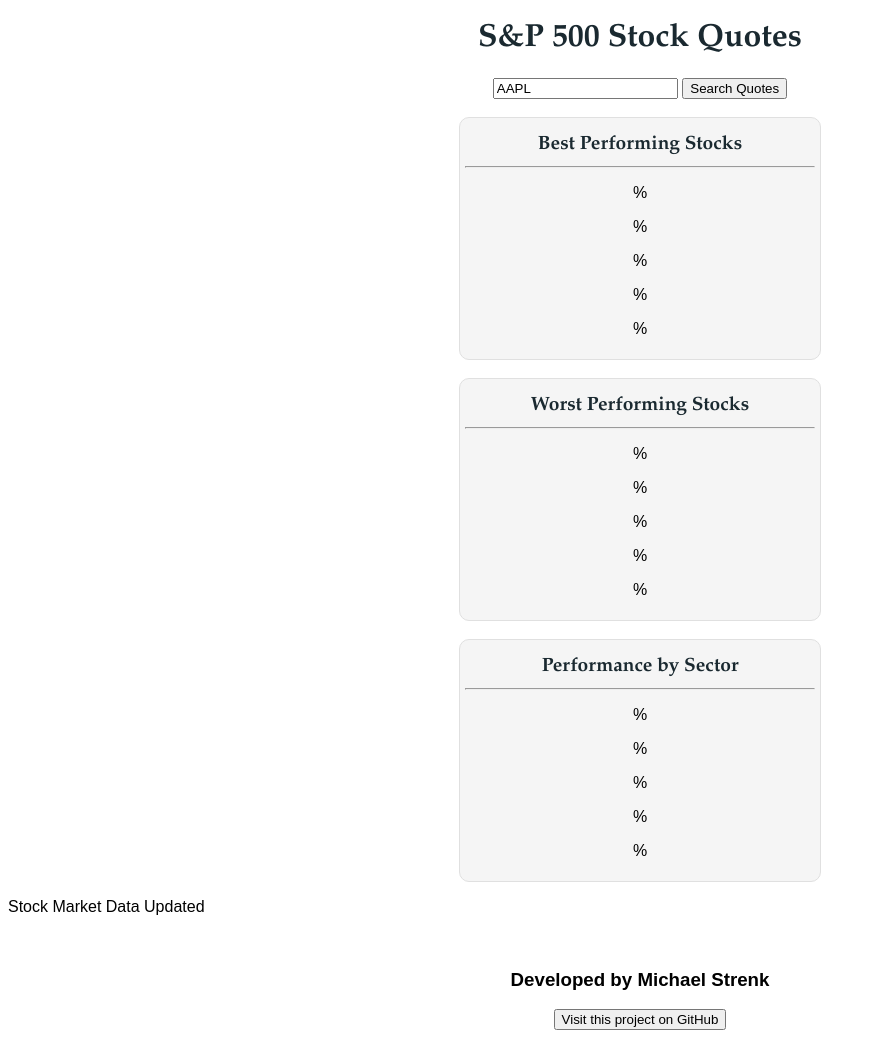
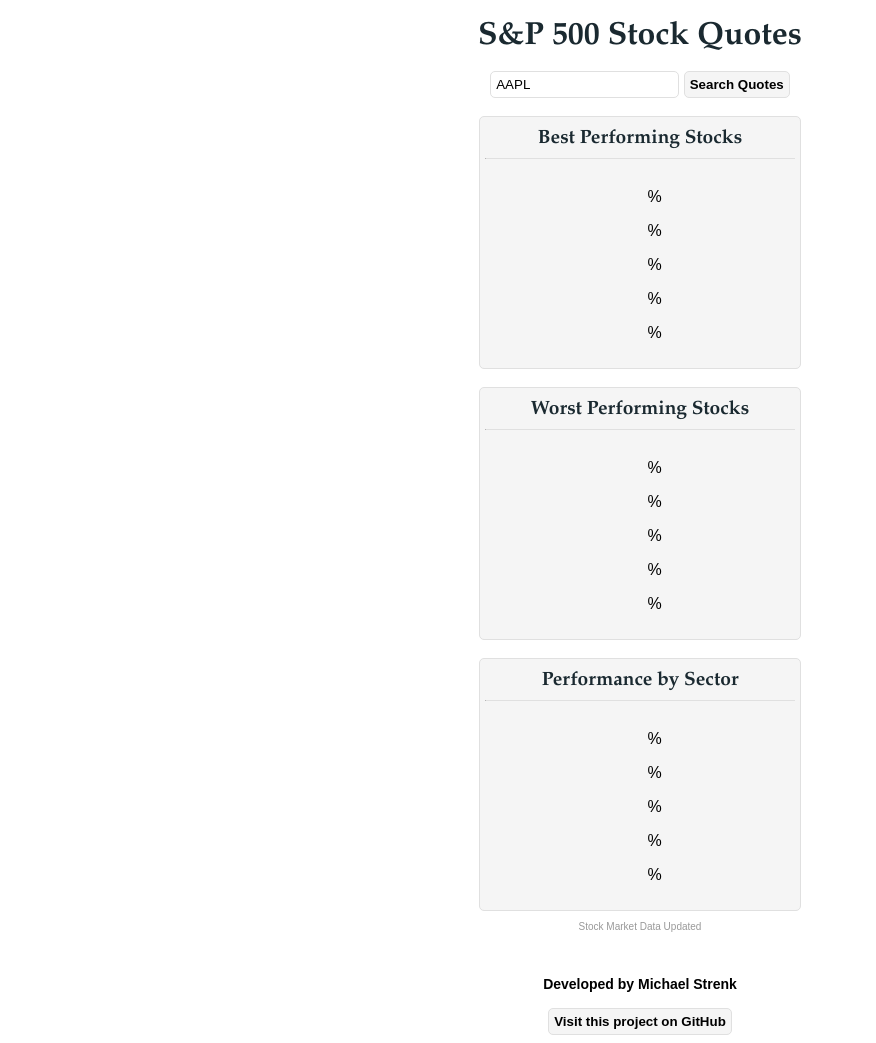
Before and after one commit to MikeStrenk/Stock-Grabber, a Flask app: template templates/index.html in a window 1280 px wide. Shown: the whole page, without its empty margins (0-876 px from the left). Run offline with Flask 2, Linux system fonts and the light colour scheme; the template is opened without the code that fills it, so the values that code supplies are empty; some libraries are stand-ins or nearby versions.

Commit message:
added button, dates and h3 styling

```diff
--- a/static/styles.css
+++ b/static/styles.css
@@ -1,8 +1,10 @@
 body            { font-family: sans-serif; background: #FFF; }
 a               { color: #286DA8; }
-h1, h2          { color: #1A2930; font-family: 'Garamond'; margin: 10px; text-align: center;}
+h1, h2          { color: #1A2930; font-family: 'Palatino'; margin: 5px; text-align: center;}
 h1              { text-align: center; padding: 10px; }
 h2              { font-size: 1.2em; }
+h3              { font-size: 14px; }
+hr              { border-color: #E0E0E0; height: 0px; border: 1; border-top: 1px}
 
 .top {
   margin-left: auto;
@@ -10,35 +12,68 @@
   text-align:center;
 }
 
-.search {
-  margin-left: auto;
-  margin-right: auto;
-  float: right;
-  display: inline;
-  vertical-align: middle;
+.search_field {
+  padding: 5px;
+  border:	1px solid #E0E0E0;
+  border-radius: 5px
+}
+
+.button {
+  padding: 5px;
+  background-color:	#F5F5F5;
+  border:	1px solid #E0E0E0;
+  font-weight: bold;
+  border-radius: 5px;
+  text-decoration:none;
+}
+
+.button a {
+  padding: 5px;
+  background-color:	#F5F5F5;
+  border:	1px solid #E0E0E0;
+  font-weight: bold;
+  border-radius: 5px;
+  text-decoration:none;
+}
+
+.button:hover {
+  padding: 5px;
+  background-color:	#4286f4;
+  border:		1px solid #376fcc;
+  color: #FFF;
+  font-weight:		bold;
+  border-radius: 5px;
+  text-decoration:none;
 }
 
 .graph {
     margin: 0 auto;
-    width: 350px;
+    width: 310px;
     text-align: center;
     background: #F5F5F5;
     padding: 5px;
     border: solid #E0E0E0 1px;
-    border-radius: 10px;
+    border-radius: 5px;
 }
 
-.ticker {
+.tickerDiv {
     text-align: left;
     font-weight: bold;
     display: inline-block;
-    padding: 10px;
+    padding: 5px;
 }
 
-.percent_delta {
+.percent_deltaDiv {
     text-align: right;
+    margin-left: 15px;
     display: inline-block;
-    padding: 10px;
+    padding: 5px;
+}
+
+.dates {
+    color: #999999;
+    font-size: 10px;
+    text-align: center;
 }
 
 .footer {
```
